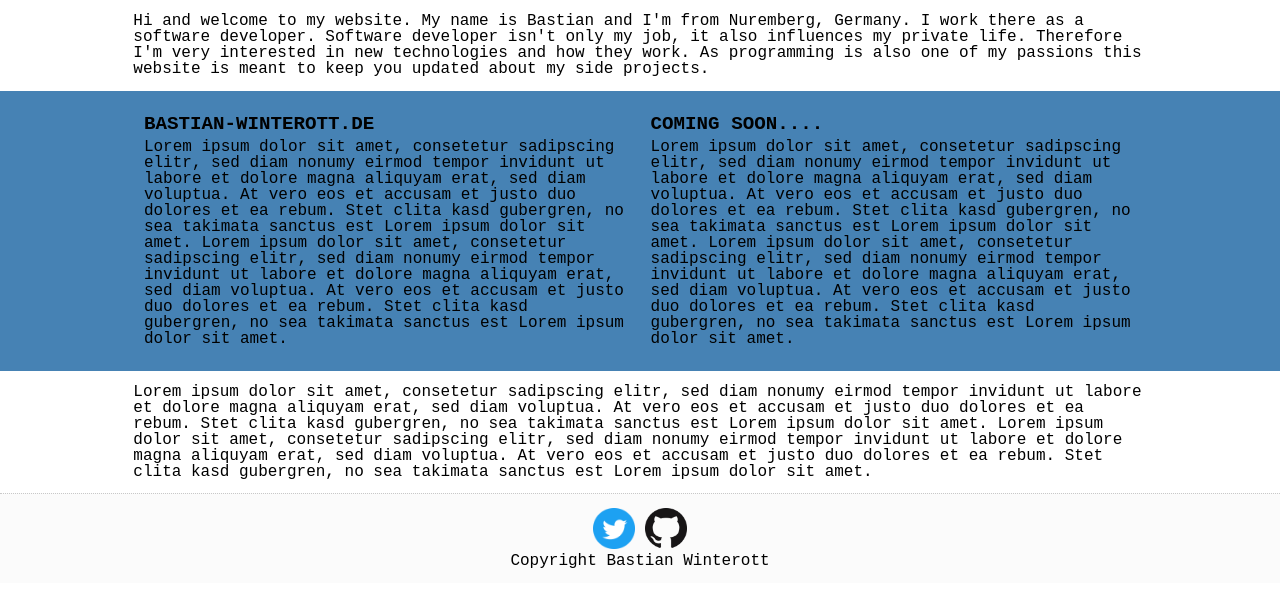
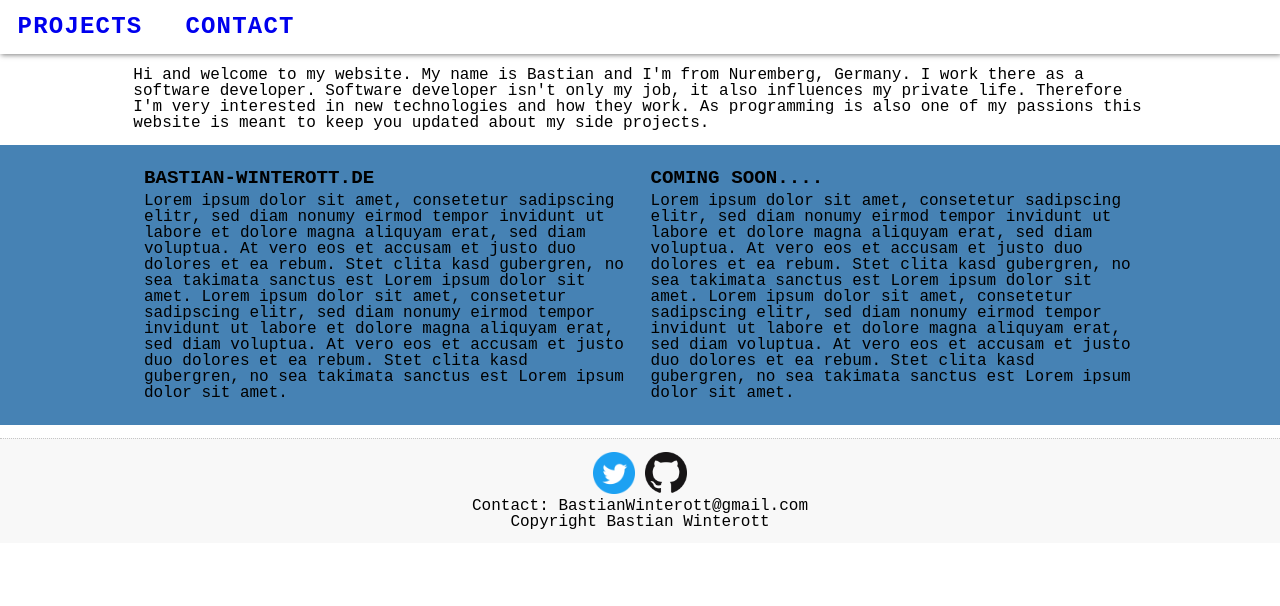
Before and after one commit to KingTigerXCII/Responsive_website, a website: page index.html in a window 1280 px wide. Drawn offline with nearby package versions, Linux system fonts and the light colour scheme.

Commit message:
Responsive menu

```diff
--- a/index.html
+++ b/index.html
@@ -38,6 +38,20 @@
 <body>
 
     <div>
+
+        <header>
+
+            <nav>
+
+                <ul>
+                    <li><a href="#bwProjectsLink">Projects</a></li>
+                    <li><a href="#bwContactLink">Contact</a></li>
+                </ul>
+
+            </nav>
+
+        </header>
+
         <main>
 
             <section>
@@ -57,7 +71,7 @@
                 <div class="bwRow">
 
                     <!-- Column 1 -->
-                    <div class="bwColumn">
+                    <div class="bwColumn" id="bwProjectsLink">
 
                         <h2>Bastian-Winterott.de</h2>
 
@@ -81,23 +95,17 @@
 
             <section>
 
-                <div class="bwStandardTextblock">
-                    <p>Lorem ipsum dolor sit amet, consetetur sadipscing elitr, sed diam nonumy eirmod tempor invidunt ut labore et dolore magna aliquyam erat, sed diam voluptua. At vero eos et accusam et justo duo dolores et ea rebum. Stet clita kasd gubergren, no sea takimata sanctus est Lorem ipsum dolor sit amet. Lorem ipsum dolor sit amet, consetetur sadipscing elitr, sed diam nonumy eirmod tempor invidunt ut labore et dolore magna aliquyam erat, sed diam voluptua. At vero eos et accusam et justo duo dolores et ea rebum. Stet clita kasd gubergren, no sea takimata sanctus est Lorem ipsum dolor sit amet.</p>
+                <div class="bwContact" id="bwContactLink">
+                    <span><a href="https://twitter.com/bastiw92"><img src="img/Twitter_Social_Icon_Circle_Color.png" alt="Twitter-Logo"></a></span>
+                    <span><a href="https://github.com/hellobasti"><img src="img/github.png" alt="Github-Logo"></a></span>
+                    <p>Contact: BastianWinterott@gmail.com</p>
+                    <p>Copyright Bastian Winterott</p>
                 </div>
 
             </section>
 
         </main>
 
-        <footer>
-
-            <div class="bwFooter">
-                <span><a href="https://twitter.com/bastiw92"><img src="img/Twitter_Social_Icon_Circle_Color.png" alt="Twitter-Logo"></a></span>
-                <span><a href="https://github.com/hellobasti"><img src="img/github.png" alt="Github-Logo"></a></span>
-                <p>Copyright Bastian Winterott</p>
-            </div>
-
-        </footer>
 
     </div>
 
--- a/styles.css
+++ b/styles.css
@@ -53,7 +53,7 @@ table {
 * {
 
     box-sizing: border-box; /* delete calculation of width */
-    font-family: Courier New, Courier, monospace;
+    font-family: Andale Mono, monospace;
 
  }
 
@@ -147,16 +147,16 @@ header nav ul li a:hover {
 
 }
 
-.bwFooter {
+.bwContact {
 
     border-top: 1px dotted rgba(0, 0, 0, 0.2);
     padding: 1.041666666666667%;
-    background-color: rgba(217, 217, 217, 0.1);
+    background-color: rgba(217, 217, 217, 0.2);
     text-align: center;
 
 }
 
-.bwFooter img {
+.bwContact img {
 
     width: 10%;
     height: 10%;
@@ -167,7 +167,7 @@ header nav ul li a:hover {
 
 
 
-    .bwFooter img {
+    .bwContact img {
 
         width: 3.333333333333%;
         height: 3.333333333333%;
```
